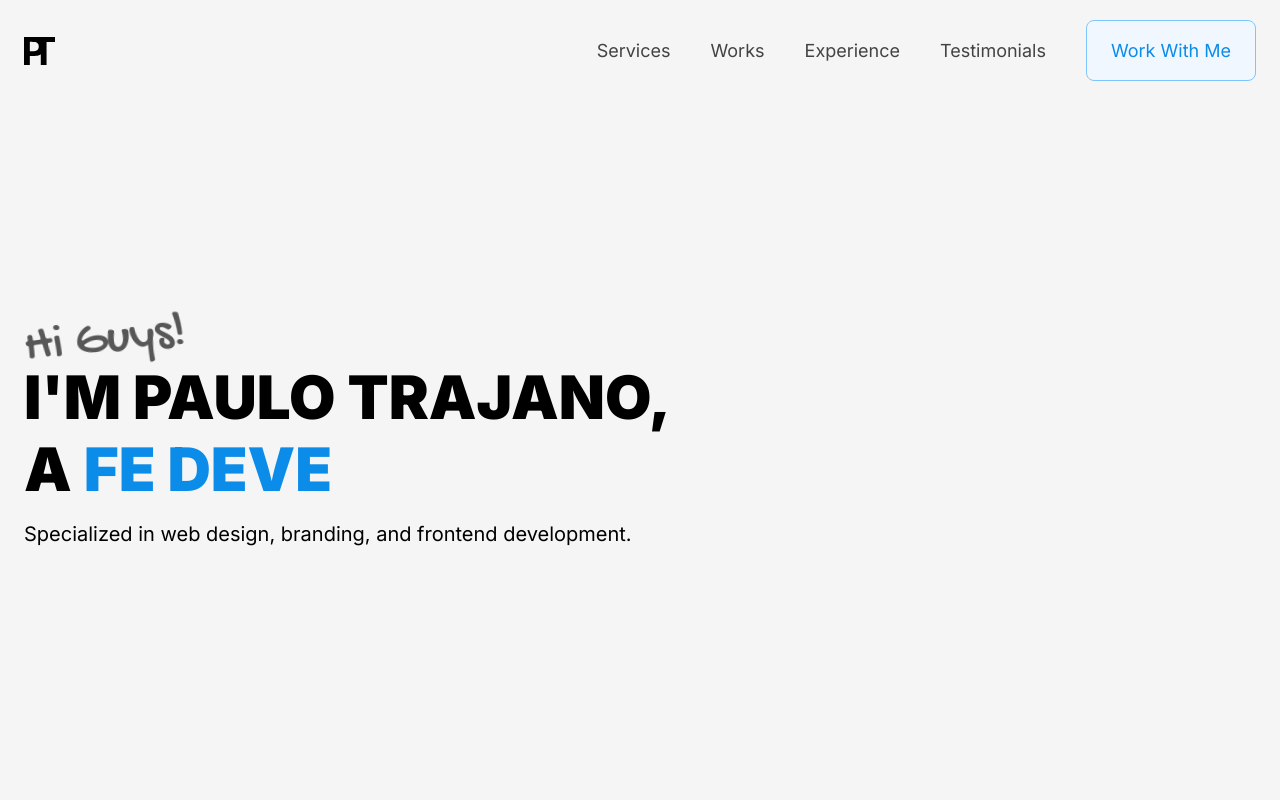
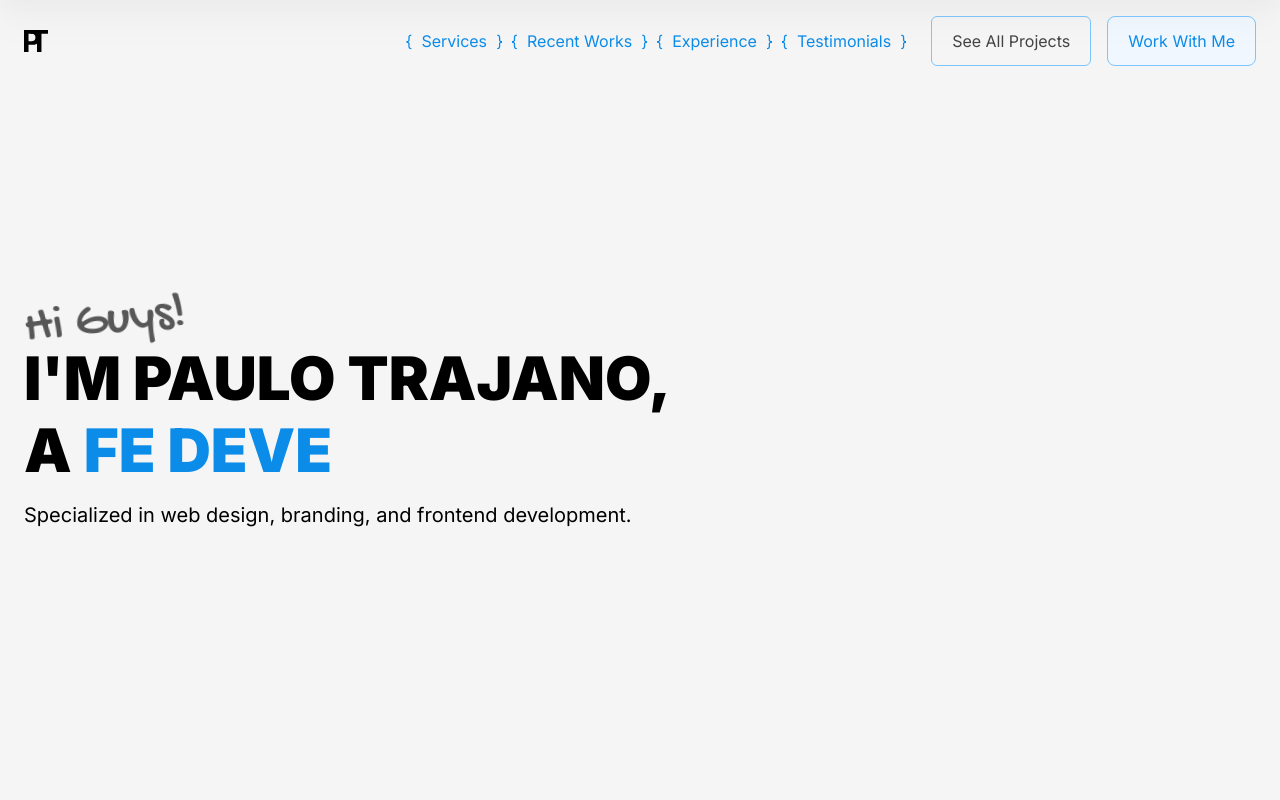
Before and after one commit to paulotra/personal-portfolio, a Nuxt app: page / in a window 1280 px wide. Shown: the top 800 px of the page. Built offline with nearby package versions, Linux system fonts and the light colour scheme.

Commit message:
apply links

```diff
--- a/app/assets/css/main.css
+++ b/app/assets/css/main.css
@@ -41,6 +41,10 @@
   animation-name: laser-run-up;
 }
 
+.laser-paused {
+  animation-play-state: paused;
+}
+
 html {
   scroll-behavior: smooth;
 }
--- a/app/components/Button.vue
+++ b/app/components/Button.vue
@@ -1,37 +1,42 @@
 <script setup lang="ts">
-type Variant = 'primary' | 'secondary' | 'outline' | 'disabled'
-type Size = 'sm' | 'default' | 'lg' | 'xl'
+type Variant = "primary" | "secondary" | "outline" | "disabled";
+type Size = "sm" | "default" | "lg" | "xl";
 
-withDefaults(defineProps<{
-  variant?: Variant
-  size?: Size
-  showIcon?: boolean
-}>(), {
-  variant: 'primary',
-  size: 'default',
-  showIcon: true,
-})
+withDefaults(
+  defineProps<{
+    variant?: Variant;
+    size?: Size;
+    showIcon?: boolean;
+  }>(),
+  {
+    variant: "primary",
+    size: "default",
+    showIcon: true,
+  },
+);
 
 const sizeClasses: Record<Size, string> = {
-  sm:      'px-4 py-2 text-sm gap-2',
-  default: 'px-5 py-3 text-default gap-2',
-  lg:      'px-6 py-4 text-lg gap-2',
-  xl:      'px-8 py-5 text-xl gap-2',
-}
+  sm: "px-4 py-2 text-sm gap-2",
+  default: "px-5 py-3 text-default gap-2",
+  lg: "px-6 py-4 text-lg gap-2",
+  xl: "px-8 py-5 text-xl gap-2",
+};
 
 const iconSizeClasses: Record<Size, string> = {
-  sm:      'size-3',
-  default: 'size-3.5',
-  lg:      'size-4.5',
-  xl:      'size-5',
-}
+  sm: "size-3",
+  default: "size-3.5",
+  lg: "size-4.5",
+  xl: "size-5",
+};
 
 const variantClasses: Record<Variant, string> = {
-  primary:   'bg-primary-100 border border-primary-300 text-primary-500 rounded-lg',
-  secondary: 'bg-secondary-500 text-white rounded',
-  outline:   'bg-white border border-primary-200 text-primary-500 rounded',
-  disabled:  'bg-neutral-300 text-neutral-600 rounded cursor-not-allowed',
-}
+  primary:
+    "bg-primary-100 border border-primary-300 text-primary-500 rounded-lg",
+  secondary:
+    "bg-transparent text-neutral-800 border border-primary-300 rounded",
+  outline: "bg-white border border-primary-200 text-primary-500 rounded",
+  disabled: "bg-neutral-300 text-neutral-600 rounded cursor-not-allowed",
+};
 </script>
 
 <template>
@@ -53,7 +58,9 @@ const variantClasses: Record<Variant, string> = {
           xmlns="http://www.w3.org/2000/svg"
           aria-hidden="true"
         >
-          <path d="M9.75 2.75a.75.75 0 0 0-1.5 0v5.5h-5.5a.75.75 0 0 0 0 1.5h5.5v5.5a.75.75 0 0 0 1.5 0v-5.5h5.5a.75.75 0 0 0 0-1.5h-5.5v-5.5Z" />
+          <path
+            d="M9.75 2.75a.75.75 0 0 0-1.5 0v5.5h-5.5a.75.75 0 0 0 0 1.5h5.5v5.5a.75.75 0 0 0 1.5 0v-5.5h5.5a.75.75 0 0 0 0-1.5h-5.5v-5.5Z"
+          />
         </svg>
       </slot>
     </template>
--- a/app/components/Content.vue
+++ b/app/components/Content.vue
@@ -6,23 +6,34 @@
       <div
         class="max-w-[1365px] mx-auto absolute top-[-50px] bottom-[-50px] left-0 right-0"
       >
-        <LaserStroke class="left-0" />
+        <LaserStroke class="left-0" :pause="3000" />
         <LaserStroke
           class="left-[428px]"
           direction="up"
+          :pause="5000"
           style="animation-delay: 3s"
         />
-        <LaserStroke class="left-[468px]" style="animation-delay: 4s" />
+        <LaserStroke
+          class="left-[468px]"
+          style="animation-delay: 4s"
+          :pause="10000"
+        />
         <LaserStroke
           class="right-0"
           direction="up"
           style="animation-delay: 1s"
+          :pause="8000"
         />
-        <LaserStroke class="right-[428px]" style="animation-delay: 2s" />
+        <LaserStroke
+          class="right-[428px]"
+          style="animation-delay: 2s"
+          :pause="6000"
+        />
         <LaserStroke
           class="right-[468px]"
           direction="up"
           style="animation-delay: 5s"
+          :pause="4000"
         />
       </div>
       <div class="max-w-[1365px] mx-auto pt-[100px] pb-[200px]">
--- a/app/components/LaserStroke.vue
+++ b/app/components/LaserStroke.vue
@@ -1,12 +1,31 @@
 <template>
   <div
+    ref="el"
     class="laser-stroke absolute top-0 bottom-0 w-[1px]"
-    :class="{ 'laser-stroke-up': direction === 'up' }"
+    :class="[
+      { 'laser-stroke-up': direction === 'up' },
+      paused ? 'laser-paused' : '',
+    ]"
   ></div>
 </template>
 
 <script setup lang="ts">
-defineProps<{
+const props = defineProps<{
   direction?: 'down' | 'up'
+  pause?: number // pause duration in ms between each cycle
 }>()
+
+const el = ref<HTMLElement | null>(null)
+const paused = ref(false)
+
+onMounted(() => {
+  if (!props.pause || !el.value) return
+
+  el.value.addEventListener('animationiteration', () => {
+    paused.value = true
+    setTimeout(() => {
+      paused.value = false
+    }, props.pause)
+  })
+})
 </script>
--- /dev/null
+++ b/app/components/LinkButton.vue
@@ -0,0 +1,68 @@
+<template>
+  <a :href="href" class="link-hover relative" :class="{ active: isActive }">
+    <slot />
+  </a>
+</template>
+
+<script setup lang="ts">
+const props = defineProps<{ href: string }>();
+
+const isActive = ref(false);
+
+onMounted(() => {
+  const targetId = props.href.startsWith("#") ? props.href.slice(1) : null;
+  if (!targetId) return;
+
+  const target = document.getElementById(targetId);
+  if (!target) return;
+
+  const observer = new IntersectionObserver(
+    ([entry]) => {
+      isActive.value = entry!.isIntersecting;
+    },
+    { rootMargin: "-20% 0px -60% 0px", threshold: 0 }
+  );
+
+  observer.observe(target);
+  onUnmounted(() => observer.disconnect());
+});
+</script>
+
+<style scoped>
+.link-hover::before,
+.link-hover::after {
+  content: "{";
+  position: absolute;
+  color: theme("colors.primary.500");
+  opacity: 0;
+  transition:
+    opacity 0.2s ease,
+    transform 0.2s ease;
+}
+
+.link-hover::after {
+  content: "}";
+}
+
+.link-hover::before {
+  left: -1em;
+  transform: translateX(8px);
+}
+
+.link-hover::after {
+  right: -1em;
+  transform: translateX(-8px);
+}
+
+.link-hover:hover::before,
+.link-hover:hover::after,
+.link-hover.active::before,
+.link-hover.active::after {
+  opacity: 1;
+  transform: translateX(0);
+}
+
+.link-hover.active {
+  color: theme("colors.primary.500");
+}
+</style>
--- /dev/null
+++ b/app/components/Navigation.vue
@@ -0,0 +1,34 @@
+<template>
+  <header
+    class="z-50 w-full mx-auto transition-transform duration-300"
+    :class="scrolled ? 'translate-y-0' : '-translate-y-full'"
+  >
+    <nav class="flex items-center justify-between mx-auto px-6 py-4 max-w-full">
+      <img src="/images/pt-logo.svg" alt="PT Logo" class="h-[22px] w-[24px]" />
+      <div class="flex items-center gap-10">
+        <LinkButton href="#services" class="text-base text-neutral-800"
+          >Services</LinkButton
+        >
+        <LinkButton href="#works" class="text-base text-neutral-800"
+          >Recent Works</LinkButton
+        >
+        <LinkButton href="#experience" class="text-base text-neutral-800"
+          >Experience</LinkButton
+        >
+        <LinkButton href="#testimonials" class="text-base text-neutral-800"
+          >Testimonials</LinkButton
+        >
+        <div class="flex gap-4">
+          <Button variant="secondary" :show-icon="false"
+            >See All Projects</Button
+          >
+          <Button variant="primary" :show-icon="false">Work With Me</Button>
+        </div>
+      </div>
+    </nav>
+  </header>
+</template>
+
+<script setup lang="ts">
+const { scrolled } = defineProps<{ scrolled: boolean }>();
+</script>
--- a/app/pages/index.vue
+++ b/app/pages/index.vue
@@ -1,60 +1,12 @@
 <template>
   <div class="bg-neutral-100">
+    <div class="min-h-[1045px]">
       <!-- Navbar -->
-    <header
-      class="sticky top-0 z-50 w-full animate-slideDown transition-shadow duration-300"
-      :class="scrolled ? 'bg-white shadow-soft-y' : 'bg-transparent'"
-    >
-      <nav
-        class="flex items-center justify-between mx-auto px-6 transition-all duration-300"
-        :class="scrolled ? 'py-4 max-w-full' : 'py-5 max-w-[1360px]'"
-      >
-        <img
-          src="/images/pt-logo.svg"
-          alt="PT Logo"
-          class="transition-all duration-300"
-          :class="scrolled ? 'h-[22px] w-[24px]' : 'h-[28px] w-[31px]'"
+      <Navigation :scrolled="true" class="max-w-[1360px]" />
+      <Navigation
+        :scrolled="scrolled"
+        class="fixed bg-white top-0 shadow-soft-y"
       />
-        <div class="flex items-center gap-10">
-          <a
-            href="#services"
-            class="transition-all duration-300 text-neutral-800"
-            :class="scrolled ? 'text-base' : 'text-lg'"
-            >Services</a
-          >
-          <a
-            href="#works"
-            class="transition-all duration-300 text-neutral-800"
-            :class="scrolled ? 'text-base' : 'text-lg'"
-            >Works</a
-          >
-          <a
-            href="#experience"
-            class="transition-all duration-300 text-neutral-800"
-            :class="scrolled ? 'text-base' : 'text-lg'"
-            >Experience</a
-          >
-          <!-- <a
-            href="#experience"
-            class="transition-all duration-300 text-neutral-800"
-            :class="scrolled ? 'text-base' : 'text-lg'"
-            >Education</a
-          > -->
-          <a
-            href="#testimonials"
-            class="transition-all duration-300 text-neutral-800"
-            :class="scrolled ? 'text-base' : 'text-lg'"
-            >Testimonials</a
-          >
-          <Button
-            variant="primary"
-            :show-icon="false"
-            :size="scrolled ? 'default' : 'lg'"
-            >Work With Me</Button
-          >
-        </div>
-      </nav>
-    </header>
 
       <!-- Hero Section -->
       <section class="bg-neutral-100 z-10 relative min-h-[944px]">
@@ -106,9 +58,10 @@
           </div>
         </div>
       </section>
+    </div>
 
     <!-- Content -->
-    <Content class="relative z-20">
+    <Content ref="contentRef" class="relative z-20">
       <HomeCapabilities id="services" class="mt-[135px] scroll-mt-[240px]" />
       <HomeRecentWorks id="works" class="mt-[344.5px] scroll-mt-[120px]" />
       <HomeExperiencesAndEducation
@@ -276,13 +229,16 @@ async function typewriter() {
 
 // Sticky nav
 const scrolled = ref(false);
+const contentRef = ref<{ $el: HTMLElement } | null>(null);
 
 // Blinking cursor
 let cursorInterval: ReturnType<typeof setInterval>;
 
 onMounted(() => {
+  const el = contentRef.value?.$el ?? null;
   const onScroll = () => {
-    scrolled.value = window.scrollY > 10;
+    if (!el) return;
+    scrolled.value = el.getBoundingClientRect().top <= 400;
   };
   window.addEventListener("scroll", onScroll, { passive: true });
   cursorInterval = setInterval(() => {
```
Also changed, not shown: .claude/settings.local.json. Lines whose indentation alone changed are shown as unchanged.
